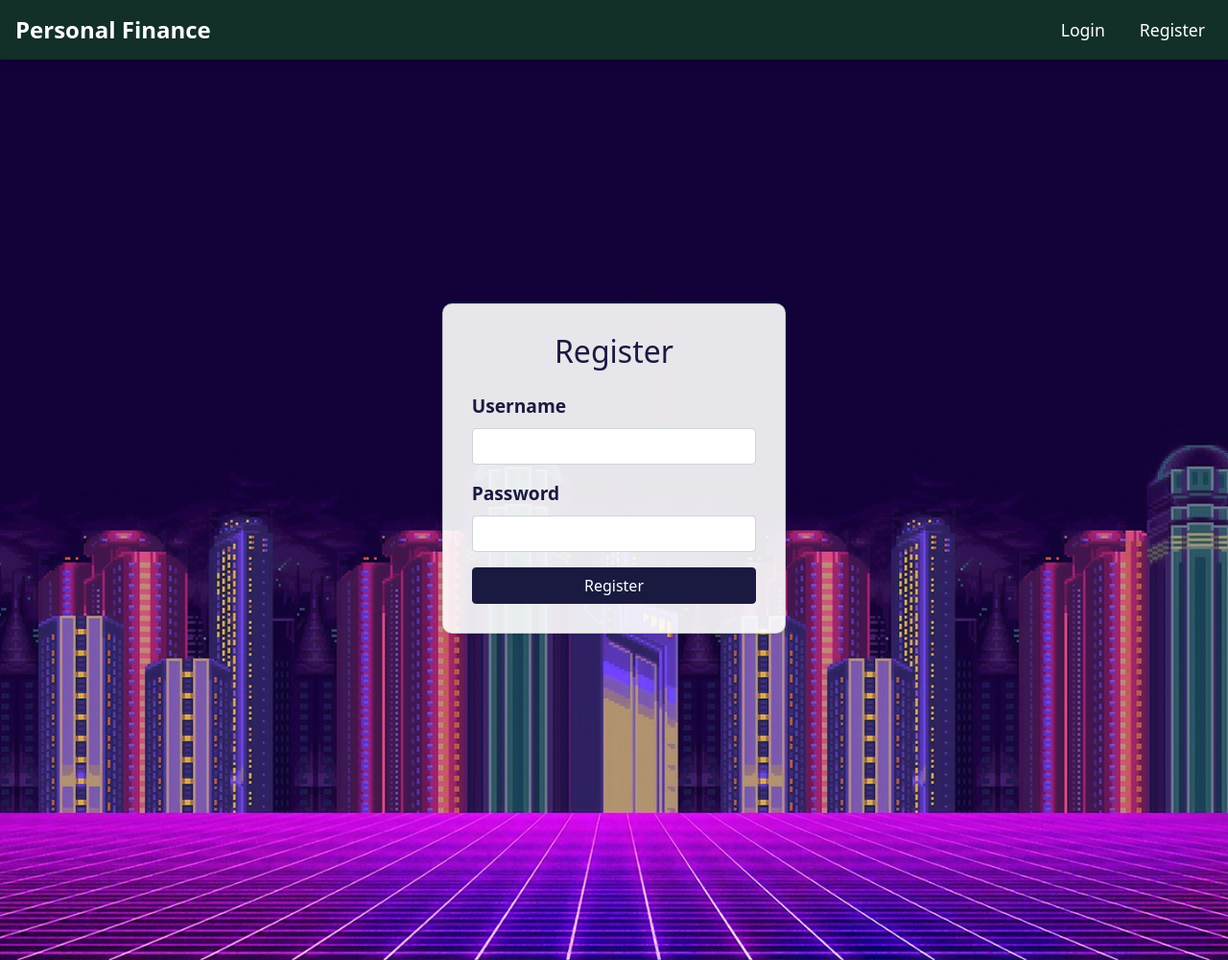
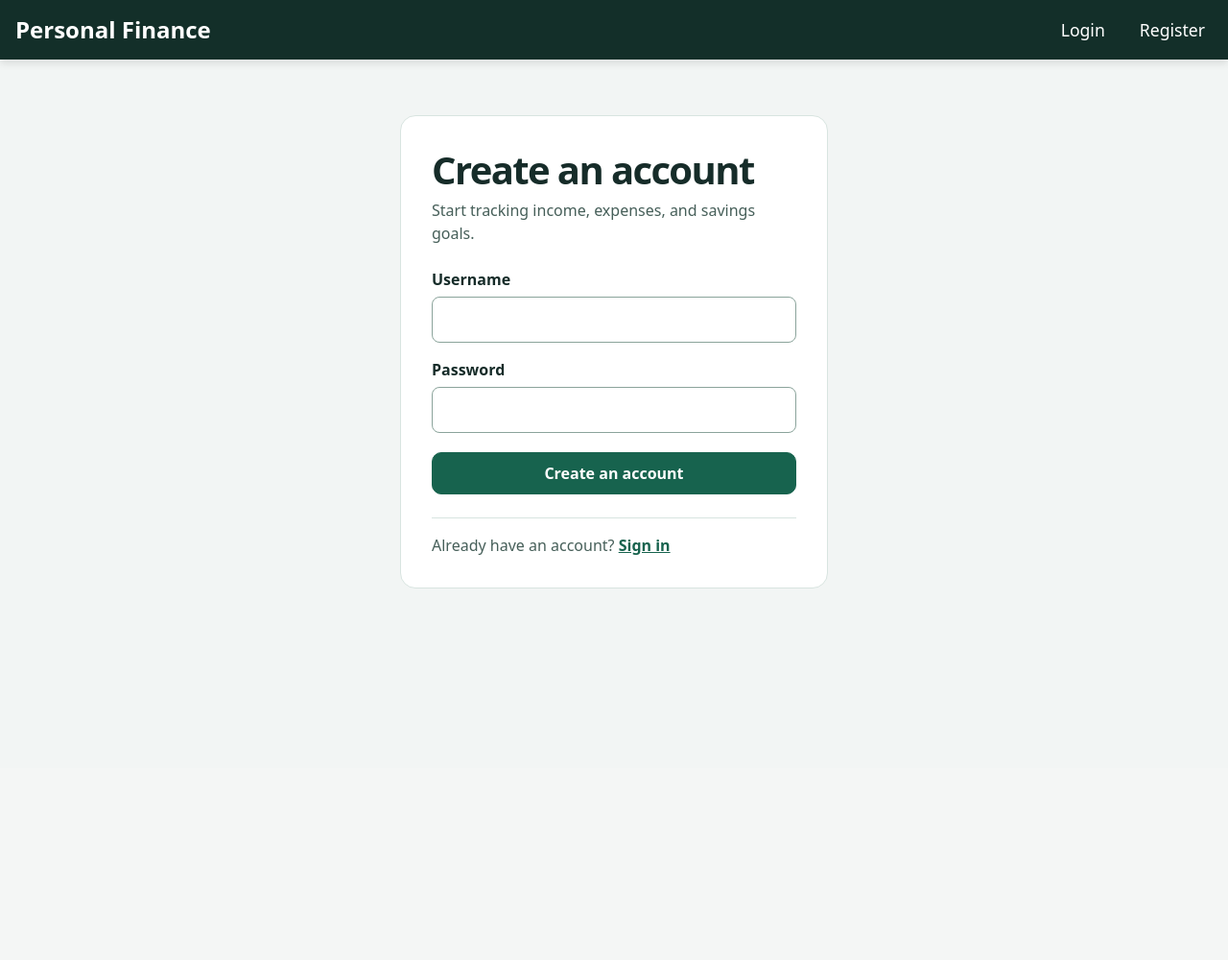
Before and after one commit to AliMahmudi886/Personal-Finance-App, a Flask app: page /register in a window 1280 px wide. Shown: the whole page at 96% size. After the commit the page ends 613 px from the top, so only its background shows below. Run offline with Flask 3, Linux system fonts and the light colour scheme; parts of the project's set-up code (start-up, migrations or seed data) failed here and were passed over; some libraries are stand-ins or nearby versions.

Commit message:
fix(ui): align sign-in and registration with dashboard

```diff
--- a/static/finance.css
+++ b/static/finance.css
@@ -73,3 +73,38 @@ body > .navbar { background: #132f29; }
     .trend-row { grid-template-columns: minmax(0,1fr); gap: .2rem; }
 }
 @media (prefers-reduced-motion: reduce) { *, *::before, *::after { scroll-behavior: auto !important; animation-duration: .01ms !important; transition-duration: .01ms !important; } }
+
+.app-main.auth-main {
+    max-width: 510px;
+    padding-top: clamp(1.5rem, 5vw, 4rem);
+}
+.auth-panel { padding: clamp(1.25rem, 5vw, 2rem); }
+.auth-heading { margin-bottom: 1.5rem; }
+.auth-heading h1 {
+    font-size: clamp(1.85rem, 5vw, 2.5rem);
+    font-weight: 740;
+    letter-spacing: -.04em;
+    margin: 0 0 .4rem;
+}
+.auth-heading p, .auth-alternate { color: var(--muted); margin: 0; }
+.auth-form, .auth-field { display: grid; }
+.auth-form { gap: 1rem; }
+.auth-field { gap: .35rem; }
+.auth-field label { font-weight: 650; margin: 0; }
+.auth-field input {
+    width: 100%;
+    min-width: 0;
+    min-height: 48px;
+    border: 1px solid #8ba49b;
+    border-radius: 8px;
+    padding: .55rem .75rem;
+    color: var(--ink);
+    background: var(--surface);
+}
+.auth-form button { justify-content: center; margin-top: .25rem; }
+.auth-alternate {
+    border-top: 1px solid var(--line);
+    margin-top: 1.5rem;
+    padding-top: 1rem;
+}
+.auth-alternate a { color: var(--accent); font-weight: 650; text-decoration: underline; }
--- /dev/null
+++ b/templates/auth.html
@@ -0,0 +1,24 @@
+{% extends "base.html" %}
+{% block title %}{{ heading }}{% endblock %}
+{% block main_class %} auth-main{% endblock %}
+{% block content %}
+<section class="surface auth-panel" aria-labelledby="auth-title">
+    <header class="auth-heading">
+        <h1 id="auth-title">{{ heading }}</h1>
+        <p>{{ introduction }}</p>
+    </header>
+    <form class="auth-form" method="post" action="{{ url_for(endpoint) }}">
+        <input type="hidden" name="csrf_token" value="{{ csrf_token() }}">
+        <div class="auth-field">
+            <label for="username">Username</label>
+            <input id="username" name="username" type="text" autocomplete="username" autocapitalize="none" spellcheck="false" required>
+        </div>
+        <div class="auth-field">
+            <label for="password">Password</label>
+            <input id="password" name="password" type="password" autocomplete="{{ password_autocomplete }}" required>
+        </div>
+        <button class="ds-button primary" type="submit">{{ heading }}</button>
+    </form>
+    <p class="auth-alternate">{{ alternate_prompt }} <a href="{{ url_for(alternate_endpoint) }}">{{ alternate_label }}</a></p>
+</section>
+{% endblock %}
--- a/templates/base.html
+++ b/templates/base.html
@@ -90,7 +90,7 @@
         </div>
     </nav>
 
-    <main class="app-main" id="main-content" tabindex="-1">
+    <main class="app-main{% block main_class %}{% endblock %}" id="main-content" tabindex="-1">
         {% for category, message in get_flashed_messages(with_categories=true) %}
         <div class="alert alert-{{ category }}" role="status">{{ message }}</div>
         {% endfor %}
--- a/templates/register.html
+++ b/templates/register.html
@@ -1,54 +1,8 @@
-{% extends "base.html" %}
-
-{% block title %}Register{% endblock %}
-
-{% block content %}
-<style>
-    body {
-        background: url('{{ url_for('static', filename='icons/bakgroundlogin1.jpg') }}') no-repeat center center;
-        background-size: cover;
-        background-position: center;
-        background-repeat: no-repeat;
-        height: 125vh;
-        color: white;
-    }
-    .card {
-        background: rgba(255, 255, 255, 0.9); /* Lighten the card background for better readability */
-        border-radius: 10px;
-    }
-    .card-body {
-        padding: 30px;
-    }
-    .btn-primary {
-        background-color: #1a1a40;
-        border-color: #1a1a40;
-    }
-    .form-label {
-        font-size: 1.2em; /* Increase font size */
-        font-weight: bold; /* Make font bold */
-        color: #1a1a40; /* Change color for better visibility */
-    }
-</style>
-
-<div class="row justify-content-center align-items-center min-vh-100">
-    <div class="col-md-6 col-lg-4">
-        <div class="card shadow-sm">
-            <div class="card-body">
-                <h2 class="text-center mb-4" style="color: #1a1a40;">Register</h2>
-                <form method="POST" action="{{ url_for('register') }}">
-                    <input type="hidden" name="csrf_token" value="{{ csrf_token() }}">
-                    <div class="form-group">
-                        <label for="username" class="form-label">Username</label>
-                        <input type="text" class="form-control" name="username" id="username" required>
-                    </div>
-                    <div class="form-group">
-                        <label for="password" class="form-label">Password</label>
-                        <input type="password" class="form-control" name="password" id="password" required>
-                    </div>
-                    <button type="submit" class="btn btn-primary btn-block">Register</button>
-                </form>
-            </div>
-        </div>
-    </div>
-</div>
-{% endblock %}
+{% extends "auth.html" %}
+{% set heading = "Create an account" %}
+{% set introduction = "Start tracking income, expenses, and savings goals." %}
+{% set endpoint = "register" %}
+{% set password_autocomplete = "new-password" %}
+{% set alternate_prompt = "Already have an account?" %}
+{% set alternate_endpoint = "login" %}
+{% set alternate_label = "Sign in" %}
```
Also changed, not shown: docs/product/VISUAL_AUDIT.md (+2 -1 lines), templates/login.html (+8 -54 lines).
